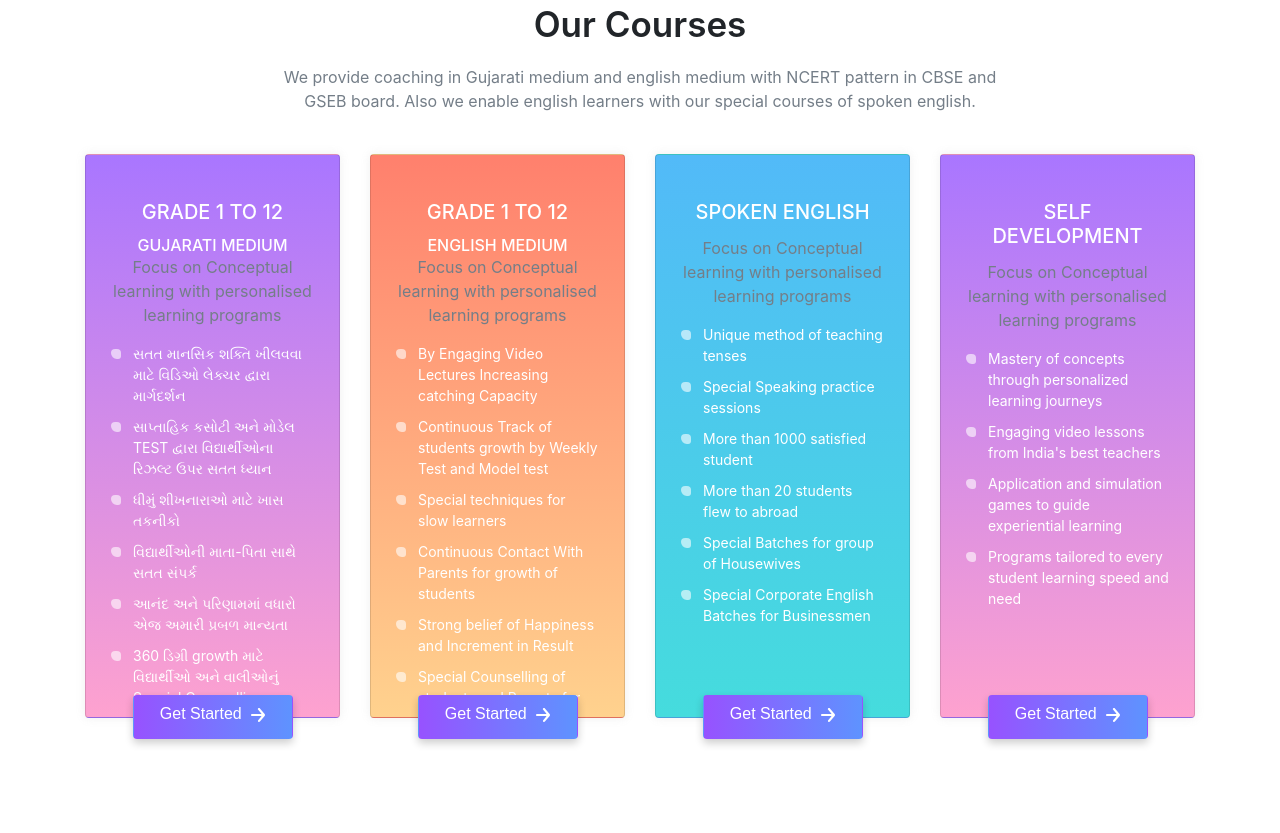
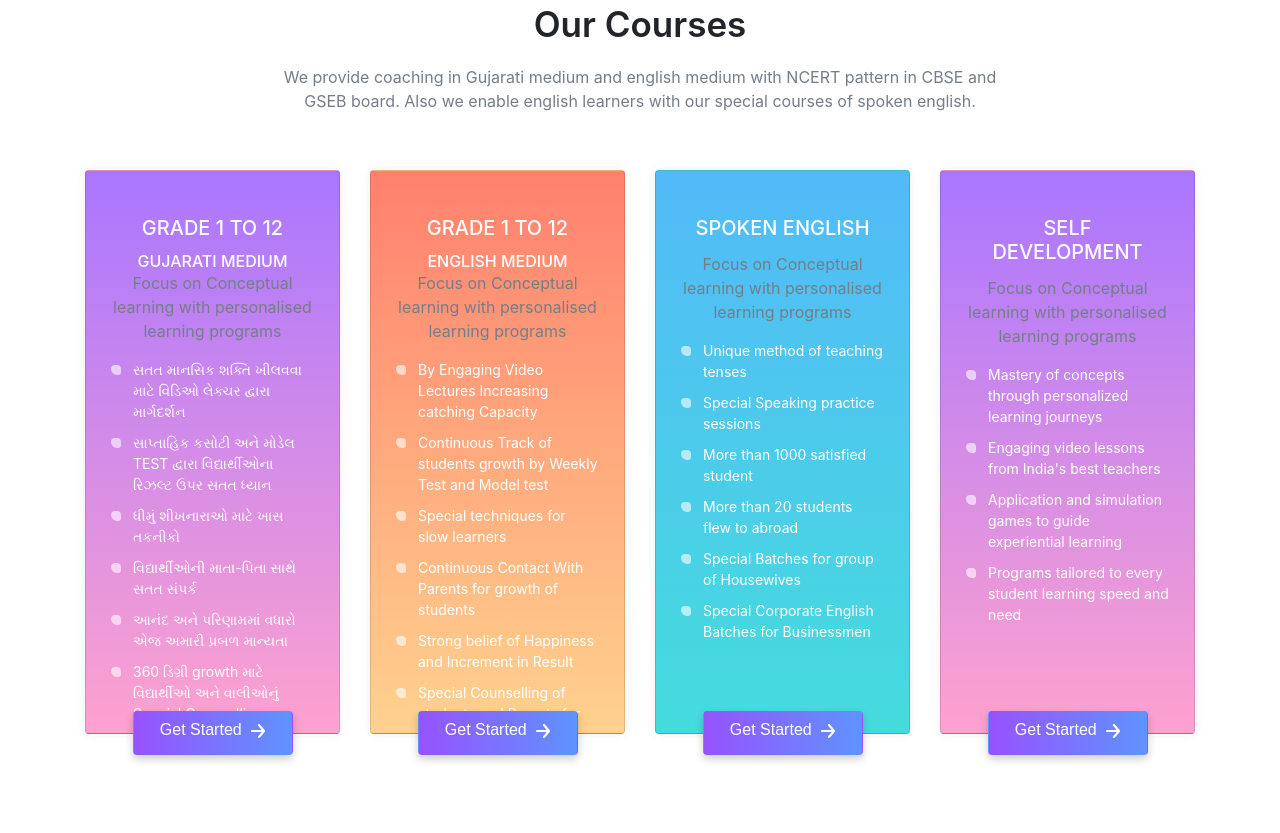
Before and after one commit to rohittagadiya/eklavya, a plain HTML site: page index.html in a window 1280 px wide. Shown: the part 907-1740 px from the top of the page. Drawn offline with nearby package versions, Linux system fonts and the light colour scheme; files whose address does not match are found by name; a web font is replaced by a local one.

Commit message:
commit eklavya code

```diff
--- a/index.html
+++ b/index.html
@@ -193,7 +193,7 @@
         </div>
       </div>
       <div class="row">
-        <div class="col-lg-3 col-sm-6">
+        <div class="col-lg-3 col-sm-6 my-3">
           <div
             class="card custom-card bg-blue-purple-gradient single-services services-color-1 text-center mt-30 wow fadeInUpBig"
             data-wow-duration="1.3s" data-wow-delay="0.2s"
@@ -237,7 +237,7 @@
             </div>
           </div>
         </div>
-        <div class="col-lg-3 col-sm-6">
+        <div class="col-lg-3 col-sm-6 my-3">
           <div
             class="card custom-card bg-orange-yellow-gradient single-services services-color-1 text-center mt-30 wow fadeInUpBig"
             data-wow-duration="1.3s" data-wow-delay="0.2s"
@@ -277,7 +277,7 @@
             </div>
           </div>
         </div>
-        <div class="col-lg-3 col-sm-6">
+        <div class="col-lg-3 col-sm-6 my-3">
           <div
             class="card custom-card bg-light-blue-gradient single-services services-color-1 text-center mt-30 wow fadeInUpBig"
             data-wow-duration="1.3s" data-wow-delay="0.2s"
@@ -317,7 +317,7 @@
             </div>
           </div>
         </div>
-        <div class="col-lg-3 col-sm-6">
+        <div class="col-lg-3 col-sm-6 my-3">
           <div
             class="card custom-card bg-blue-purple-gradient single-services services-color-1 text-center mt-30 wow fadeInUpBig"
             data-wow-duration="1.3s" data-wow-delay="0.2s"
@@ -1157,7 +1157,7 @@
     </div>
   </section>
 
-  <section id="team" class="container">
+  <section id="team" class="container mt-4">
     <div class="page-header">
       <h1>Material cards demo<br>
         <small>See full features on <a href="https://github.com/marlenesco/material-cards"
@@ -1396,7 +1396,7 @@
           </div>
         </article>
       </div>
-      <div class="col-md-4 col-sm-6 col-xs-12">
+      <!-- <div class="col-md-4 col-sm-6 col-xs-12">
         <article class="material-card Cyan">
           <h2>
             <span>Jack Nicholson</span>
@@ -1794,7 +1794,7 @@
             <a class="fa fa-fw fa-google-plus"></a>
           </div>
         </article>
-      </div>
+      </div> -->
     </div>
   </section>
 
```
